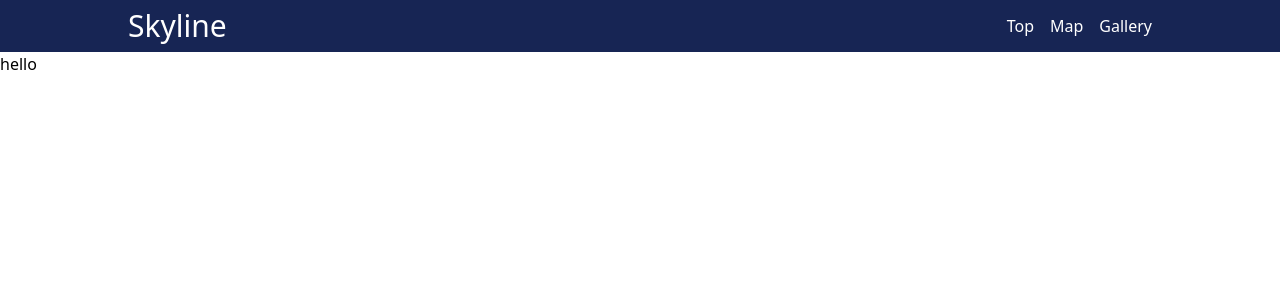
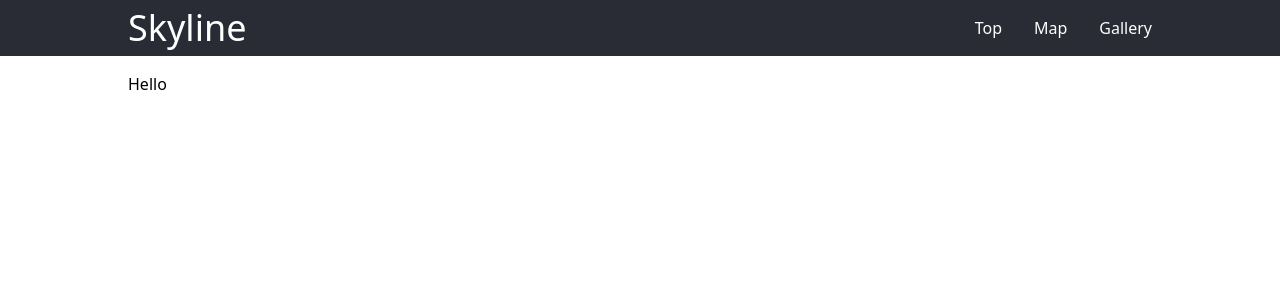
Before and after one commit to FNYukii/Skyline, a Next.js app: page / in a window 1280 px wide. Shown: the top 300 px of the page. Built offline with nearby package versions, Linux system fonts and the light colour scheme.

Commit message:
feat: Homeページをレスポンシブに

```diff
--- a/src/components/sections/Header.tsx
+++ b/src/components/sections/Header.tsx
@@ -4,13 +4,13 @@ function Header() {
 
 	return (
 
-		<header className="bg-blue-950 text-white">
+		<header className="bg-accent-color text-white">
 
 			<div className="py-2 flex justify-between items-center w-full lg:width-lg px-4 lg:px-0 mx-auto">
 
-				<Link href="/" className="text-3xl">Skyline</Link>
+				<Link href="/" className="text-4xl ">Skyline</Link>
 
-				<div className="flex gap-4">
+				<div className="flex gap-8">
 
 					<Link href="/" className="hover:underline">Top</Link>
 					<Link href="/map" className="hover:underline">Map</Link>
--- a/src/pages/index.tsx
+++ b/src/pages/index.tsx
@@ -6,7 +6,11 @@ export default function Home() {
 	return (
 
 		<Page>
-			<p>hello</p>
+
+			<main className="w-full lg:width-lg px-4 lg:px-0 mx-auto">
+
+				<p className="mt-4">Hello</p>
+			</main>
 		</Page>
 	)
 }
--- a/src/styles/globals.css
+++ b/src/styles/globals.css
@@ -23,4 +23,8 @@
 	.width-600 {
 		width: 600px;
 	}
+
+	.bg-accent-color {
+		background-color: #292c34;
+	}
 }
```
